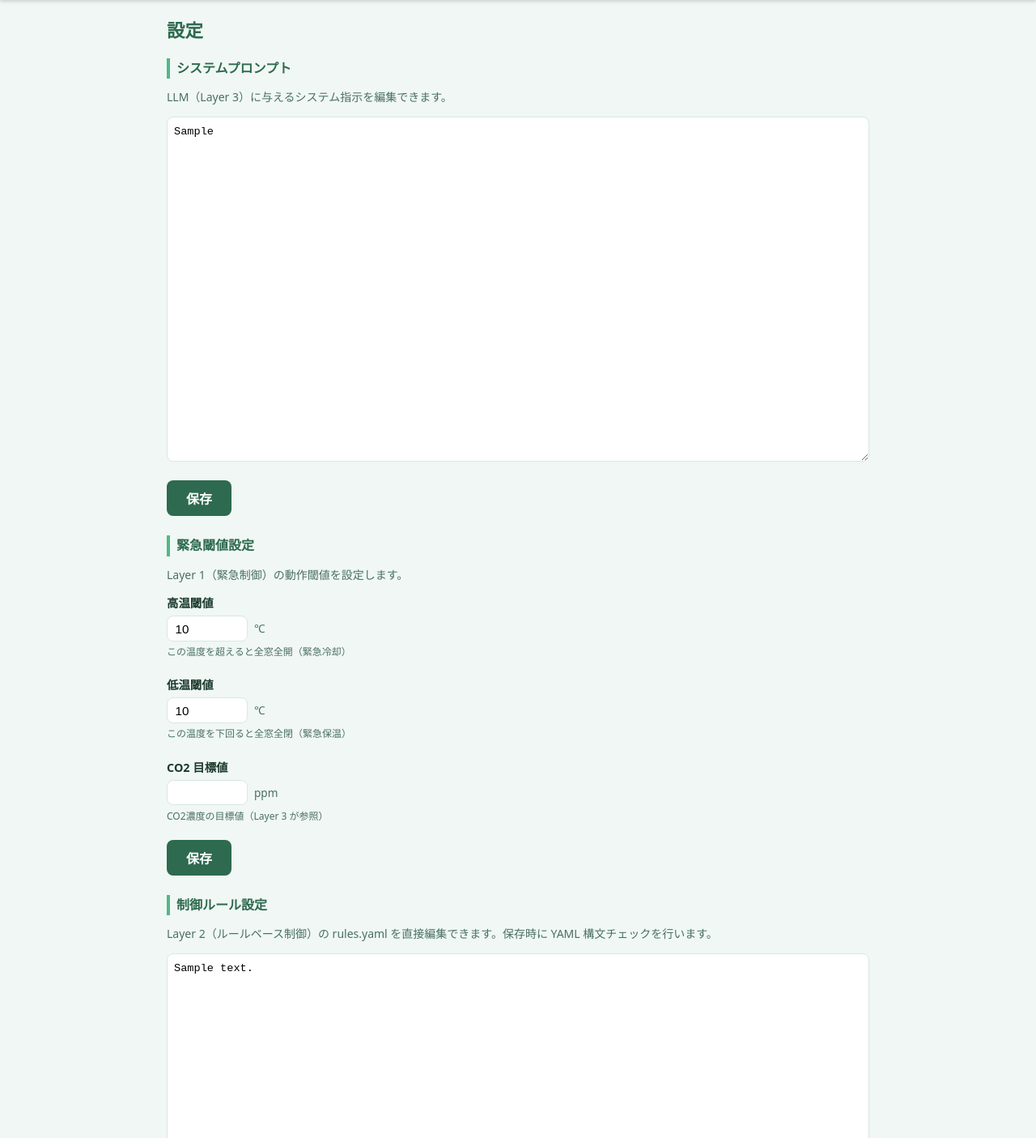
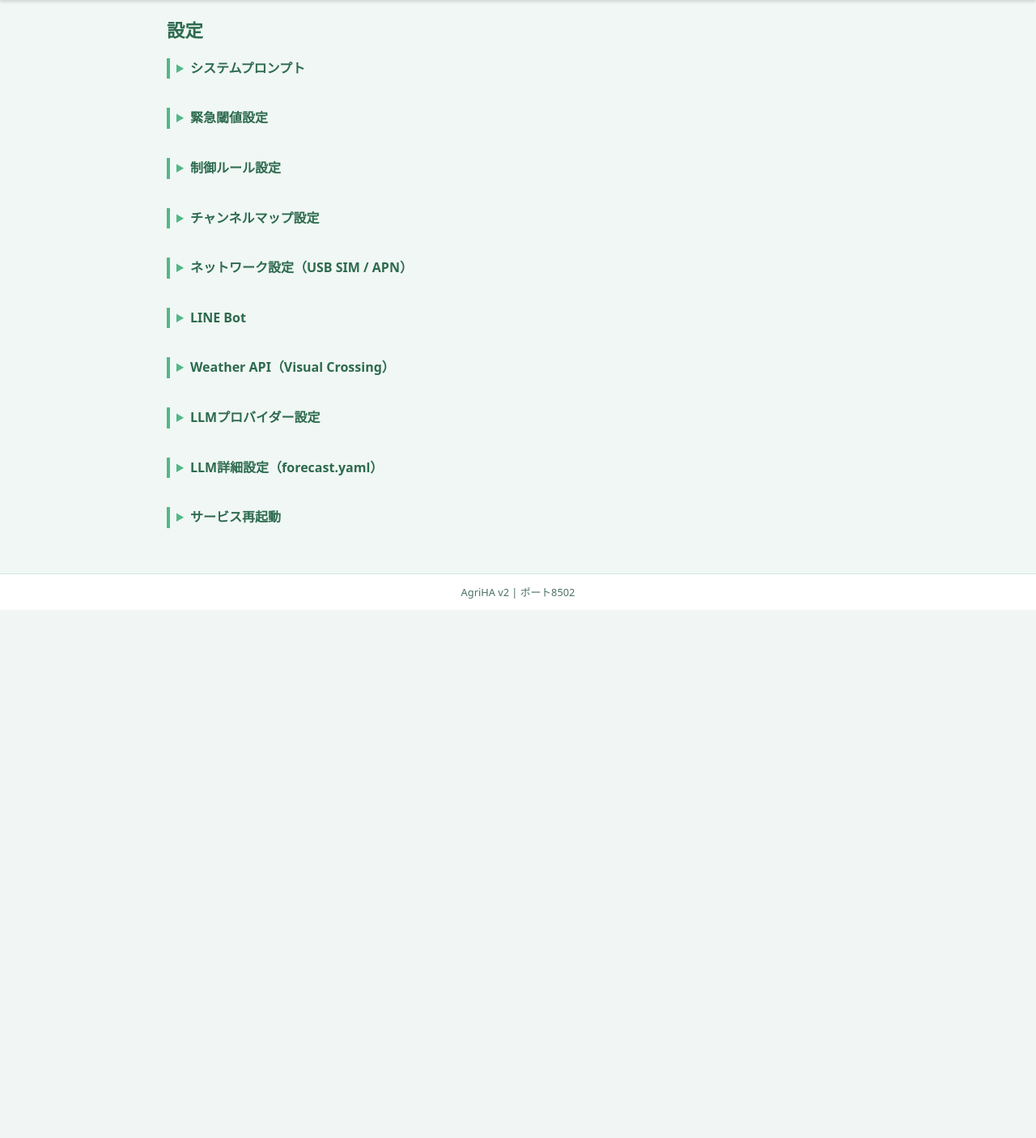
Before and after one commit to yasunorioi/uecs-llm, a FastAPI app: template src/agriha/chat/templates/settings.html in a window 1280 px wide. Shown: the part 56-1461 px from the top of the page at 81% size. After the commit the page ends 809 px from the top, so only its background shows below. Run offline with FastAPI, Linux system fonts and the light colour scheme; the template is opened without the code that fills it: most values are stand-ins (such as "Sample title", 1, 10 or a date in 2020).

Commit message:
ui: collapse all settings sections into accordions (details/summary)
All sections now use <details> for consistent folding UI.
Added btn--secondary style and accordion CSS.

Co-Authored-By: Claude Opus 4.6 <noreply@anthropic.com>

```diff
--- a/src/agriha/chat/static/style.css
+++ b/src/agriha/chat/static/style.css
@@ -368,6 +368,28 @@ body {
   background: var(--color-primary-lt);
   box-shadow: 0 2px 6px rgba(45,106,79,0.3);
 }
+.btn--secondary {
+  background: var(--color-bg);
+  color: var(--color-primary);
+  border: 1px solid var(--color-border);
+}
+.btn--secondary:hover {
+  background: var(--color-border);
+}
+
+/* ── アコーディオン（details/summary）──────────────── */
+.section details > .section__desc,
+.section details > form,
+.section details > div,
+.section details > p {
+  padding-left: 0.5rem;
+}
+.section details[open] > summary {
+  margin-bottom: 0.75rem;
+}
+.section details > summary::marker {
+  color: var(--color-primary-xl);
+}
 
 /* ── ユーティリティ ─────────────────────────────────── */
 .text-muted { color: var(--color-muted); font-size: 0.85rem; }
--- a/src/agriha/chat/templates/settings.html
+++ b/src/agriha/chat/templates/settings.html
@@ -15,7 +15,8 @@
 
 {# ─── システムプロンプト ─────────────────────────── #}
 <section class="section">
-  <h2 class="section__title">システムプロンプト</h2>
+  <details>
+    <summary class="section__title" style="cursor:pointer;">システムプロンプト</summary>
     <p class="section__desc">LLM（Layer 3）に与えるシステム指示を編集できます。</p>
     <form action="/settings/prompt" method="post">
       <div class="form-group">
@@ -30,11 +31,13 @@
       </div>
       <button type="submit" class="btn btn--primary">保存</button>
     </form>
+  </details>
 </section>
 
 {# ─── 緊急閾値設定 ───────────────────────────────── #}
 <section class="section">
-  <h2 class="section__title">緊急閾値設定</h2>
+  <details>
+    <summary class="section__title" style="cursor:pointer;">緊急閾値設定</summary>
     <p class="section__desc">Layer 1（緊急制御）の動作閾値を設定します。</p>
     <form action="/settings/thresholds" method="post">
       <div class="form-row">
@@ -90,11 +93,13 @@
 
       <button type="submit" class="btn btn--primary">保存</button>
     </form>
+  </details>
 </section>
 
 {# ─── Layer2 制御ルール設定 ──────────────────────── #}
 <section class="section">
-  <h2 class="section__title">制御ルール設定</h2>
+  <details>
+    <summary class="section__title" style="cursor:pointer;">制御ルール設定</summary>
     <p class="section__desc">Layer 2（ルールベース制御）の rules.yaml を直接編集できます。保存時に YAML 構文チェックを行います。</p>
     <form action="/settings/rules" method="post">
       <div class="form-group">
@@ -109,11 +114,13 @@
       </div>
       <button type="submit" class="btn btn--primary">保存</button>
     </form>
+  </details>
 </section>
 
 {# ─── チャンネルマップ設定 ──────────────────────── #}
 <section class="section">
-  <h2 class="section__title">チャンネルマップ設定</h2>
+  <details>
+    <summary class="section__title" style="cursor:pointer;">チャンネルマップ設定</summary>
     <p class="section__desc">リレーチャンネルと機器のマッピング（channel_map.yaml）を直接編集できます。保存時に YAML 構文チェックを行います。</p>
     <form action="/settings/channel_map" method="post">
       <div class="form-group">
@@ -128,11 +135,13 @@
       </div>
       <button type="submit" class="btn btn--primary">保存</button>
     </form>
+  </details>
 </section>
 
 {# ─── ネットワーク設定 ──────────────────────────── #}
 <section class="section">
-  <h2 class="section__title">ネットワーク設定（USB SIM / APN）</h2>
+  <details>
+    <summary class="section__title" style="cursor:pointer;">ネットワーク設定（USB SIM / APN）</summary>
     <p class="section__desc">USB SIMドングルのAPN設定と接続状態を確認できます。</p>
 
     {# 接続状態表示 #}
@@ -169,19 +178,6 @@
       </div>
       {% if network_status.modem_info %}
         <p style="margin:0.5rem 0 0; font-size:0.75rem; color:#6b7280;">{{ network_status.modem_info }}</p>
-    {% endif %}
-  </div>
-
-  {# LINE Webhook URL表示 #}
-  <div style="margin-bottom:1rem;">
-    <label class="form-label">LINE Webhook URL</label>
-    {% if network_status.webhook_url %}
-      <div style="display:flex; gap:0.5rem; align-items:center;">
-        <code id="webhook-url" style="background:#f3f4f6; padding:0.4rem 0.6rem; border-radius:4px; font-size:0.85rem;">{{ network_status.webhook_url }}</code>
-        <button type="button" onclick="navigator.clipboard.writeText('{{ network_status.webhook_url }}').then(()=>{this.textContent='✓ コピー済み';setTimeout(()=>{this.textContent='URLをコピー'},2000)})" class="btn btn--secondary" style="font-size:0.8rem; padding:0.3rem 0.6rem;">URLをコピー</button>
-      </div>
-    {% else %}
-      <p class="form-hint">Webhook URL はネットワーク接続後に自動検出されます。手動設定は LINE Bot セクションで行えます。</p>
       {% endif %}
     </div>
 
@@ -234,11 +230,13 @@
       </div>
       <button type="submit" class="btn btn--primary">保存</button>
     </form>
+  </details>
 </section>
 
 {# ─── LINE Bot設定 ────────────────────────────── #}
 <section class="section">
-  <h2 class="section__title">LINE Bot</h2>
+  <details>
+    <summary class="section__title" style="cursor:pointer;">LINE Bot</summary>
     <p class="section__desc">
       LINE Messaging API の認証情報を設定します。
       <a href="https://developers.line.biz/console/" target="_blank" rel="noopener" style="color:#2563eb;">LINE Developers Console</a>
@@ -290,11 +288,13 @@
 
       <button type="submit" class="btn btn--primary">保存</button>
     </form>
+  </details>
 </section>
 
 {# ─── Weather API設定 ─────────────────────────── #}
 <section class="section">
-  <h2 class="section__title">Weather API（Visual Crossing）</h2>
+  <details>
+    <summary class="section__title" style="cursor:pointer;">Weather API（Visual Crossing）</summary>
     <p class="section__desc">
       Layer 3（LLM予報制御）が天気予報の取得に使用します。
       <a href="https://www.visualcrossing.com/account" target="_blank" rel="noopener" style="color:#2563eb;">Visual Crossing Account</a>
@@ -313,11 +313,13 @@
       </div>
       <button type="submit" class="btn btn--primary">保存</button>
     </form>
+  </details>
 </section>
 
 {# ─── LLMプロバイダー設定 ─────────────────────── #}
 <section class="section">
-  <h2 class="section__title">LLMプロバイダー設定</h2>
+  <details>
+    <summary class="section__title" style="cursor:pointer;">LLMプロバイダー設定</summary>
     <p class="section__desc">Layer 3（LLM予報制御）で使用するプロバイダーを選択し、APIキーを設定します。</p>
     <form action="/settings/llm_provider" method="post">
       <div class="form-row">
@@ -390,12 +392,13 @@
       ⚠️ APIキーが未設定です。NullClaw（ローカル）で動作します。
     </p>
     {% endif %}
+  </details>
 </section>
 
 {# ─── LLM詳細設定（forecast.yaml直接編集）────── #}
 <section class="section">
   <details>
-    <summary class="section__title" style="cursor: pointer;">LLM詳細設定（forecast.yaml）</summary>
+    <summary class="section__title" style="cursor:pointer;">LLM詳細設定（forecast.yaml）</summary>
     <p class="section__desc">forecast.yaml を直接編集できます。保存時に YAML 構文チェックを行います。</p>
     <form action="/settings/forecast" method="post">
       <div class="form-group">
@@ -412,9 +415,11 @@
     </form>
   </details>
 </section>
+
 {# ─── サービス再起動 ──────────────────────────── #}
 <section class="section">
-  <h2 class="section__title">サービス再起動</h2>
+  <details>
+    <summary class="section__title" style="cursor:pointer;">サービス再起動</summary>
     <p class="section__desc">各サービスを再起動できます。agriha-ui を再起動するとこの画面の接続が切れます。</p>
     <div style="display:flex; flex-direction:column; gap:0.75rem;">
       {% for svc, svc_status in service_statuses.items() %}
@@ -438,6 +443,7 @@
       </div>
       {% endfor %}
     </div>
+  </details>
 </section>
 {% endblock %}
 
```
Lines whose indentation alone changed are shown as unchanged.
